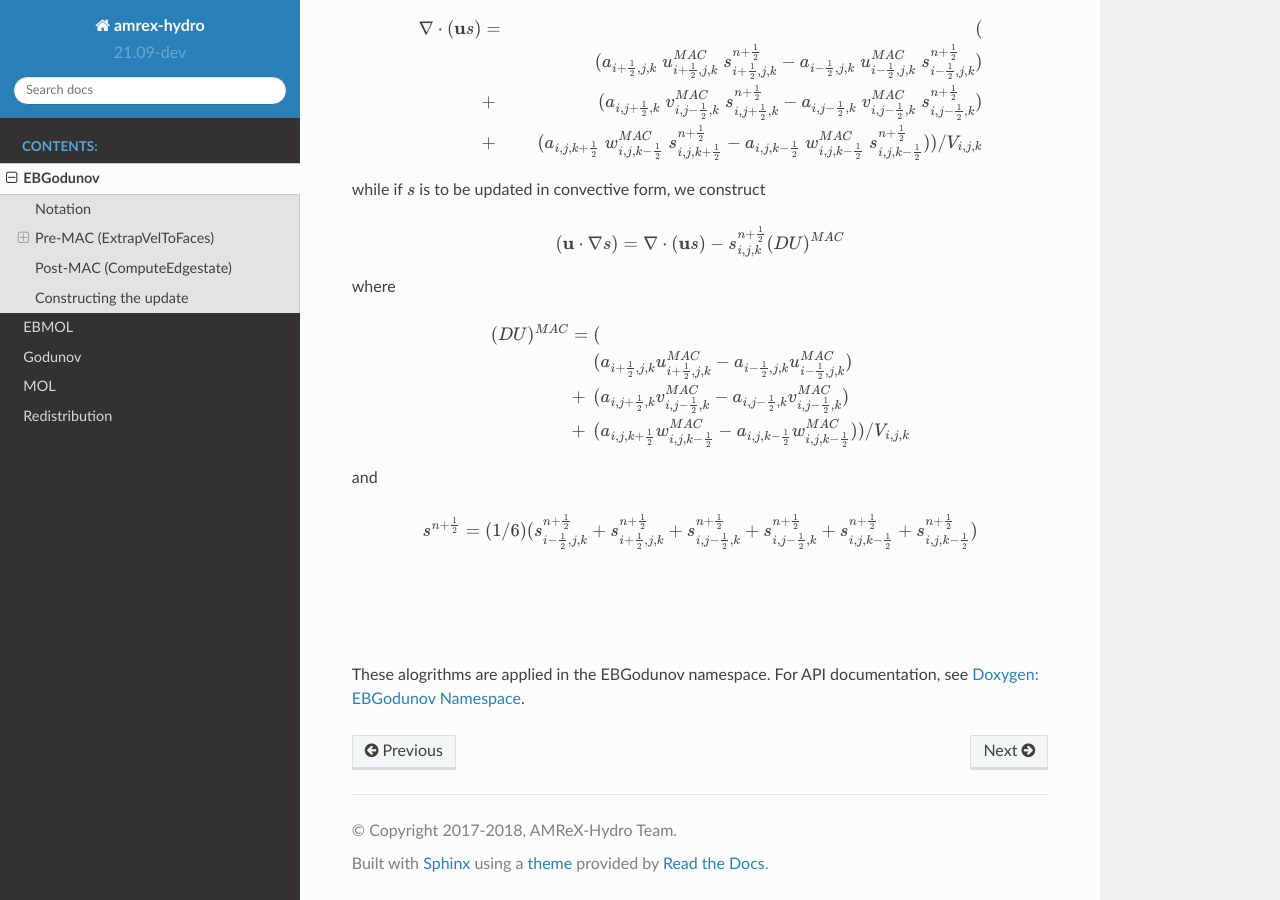
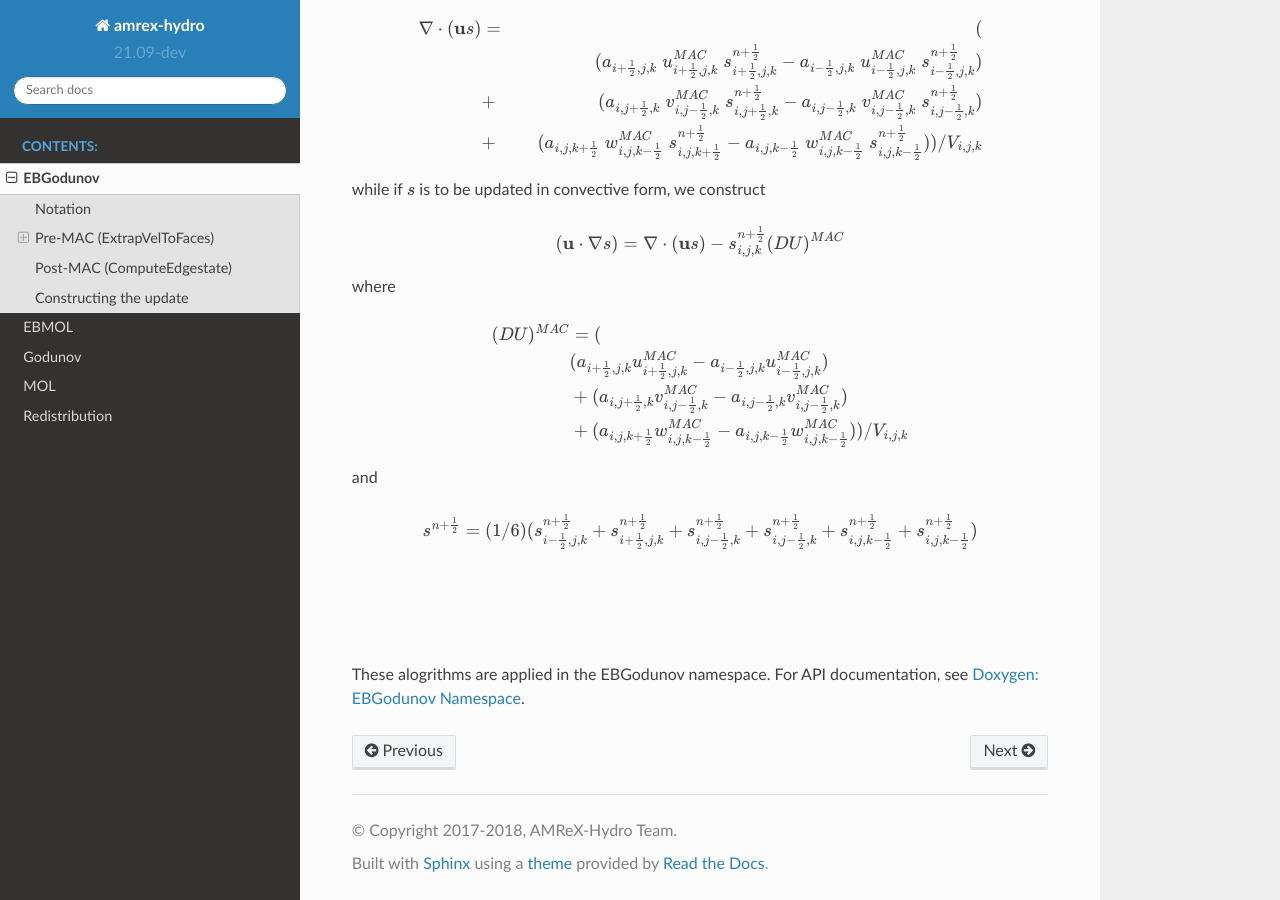
Before and after one commit to AMReX-Fluids/AMReX-Hydro, a Sphinx documentation site: the page built from Docs/source/EBGodunov.rst, in a window 1280 px wide and 900 px high, scrolled down 3837 px. Built offline with Sphinx 7.4.7 and the Read the Docs theme 2.0.0, drawn with Linux system fonts in a browser that asks for light colours.

Commit message:
trying again to left justify equations

```diff
--- a/Docs/source/EBGodunov.rst
+++ b/Docs/source/EBGodunov.rst
@@ -241,12 +241,10 @@ where
 
 .. math::
 
-   \begin{eqnarray*}
-   (DU)^{MAC}  &=& ( \\
-               & & (a_{i+\frac{1}{2},j,k} u^{MAC}_{i+\frac{1}{2},j,k}- a_{i-\frac{1}{2},j,k} u^{MAC}_{i-\frac{1}{2},j,k}) \\
-               &+& (a_{i,j+\frac{1}{2},k} v^{MAC}_{i,j-\frac{1}{2},k}- a_{i,j-\frac{1}{2},k} v^{MAC}_{i,j-\frac{1}{2},k}) \\
-               &+& (a_{i,j,k+\frac{1}{2}} w^{MAC}_{i,j,k-\frac{1}{2}}- a_{i,j,k-\frac{1}{2}} w^{MAC}_{i,j,k-\frac{1}{2}}) ) / V_{i,j,k}
-   \end{eqnarray*}
+   (DU)^{MAC}  &=  ( \\
+               &   (a_{i+\frac{1}{2},j,k} u^{MAC}_{i+\frac{1}{2},j,k}- a_{i-\frac{1}{2},j,k} u^{MAC}_{i-\frac{1}{2},j,k}) \\
+               &+  (a_{i,j+\frac{1}{2},k} v^{MAC}_{i,j-\frac{1}{2},k}- a_{i,j-\frac{1}{2},k} v^{MAC}_{i,j-\frac{1}{2},k}) \\
+               &+  (a_{i,j,k+\frac{1}{2}} w^{MAC}_{i,j,k-\frac{1}{2}}- a_{i,j,k-\frac{1}{2}} w^{MAC}_{i,j,k-\frac{1}{2}}) ) / V_{i,j,k}
 
 and
 
```
